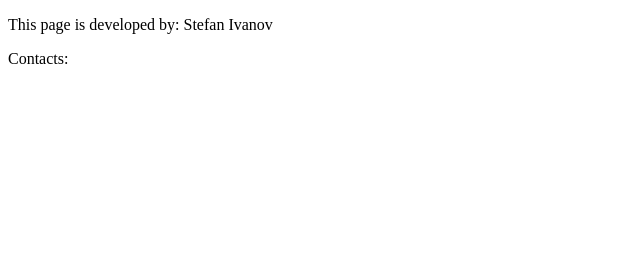
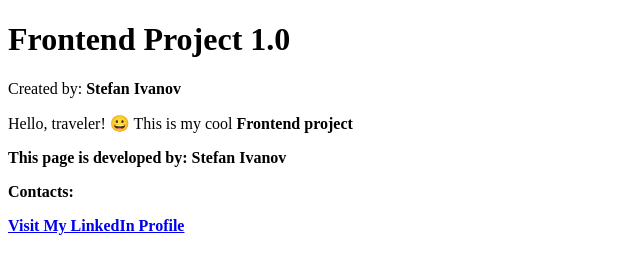
Before and after one commit to StefanIvanovC/HTML-CSS-JavaScript-FrontEndSite, a plain HTML site: page index.html in a window 1280 px wide. Shown: the whole page, without its empty margins (0-640 px from the left). Drawn offline with Linux system fonts and the light colour scheme.

Commit message:
add images folder with favicon, add heading, emoji and some info

```diff
--- a/index.html
+++ b/index.html
@@ -4,13 +4,18 @@
     <meta charset="UTF-8">
     <meta http-equiv="X-UA-Compatible" content="IE=edge">
     <meta name="viewport" content="width=device-width, initial-scale=1.0">
-    <title>Document</title>
+    <link rel="icon" type="image/x-icon" href="images/favicon-popeye16x16.png">
+    <title>FrontEnd</title>
 </head>
 <body>
-
+    <h1>Frontend Project 1.0</h1>
+    <p>Created by: <strong>Stefan Ivanov</strong></p>
+    <p>Hello, traveler! &#128512; This is my cool <strong>Frontend<strong> project</p>
 </body>
 <footer>
-    <p>This page is developed by: Stefan Ivanov<p>
+    <!-- ToDo: put my profile for LinkedIn -->
+    <p>This page is developed by: <strong>Stefan Ivanov</strong><p>
     <p>Contacts:</p>
+    <a href="TODO: Put my LinkedIn Profile">Visit My LinkedIn Profile</a>
 </footer>
 </html>
```
Also changed, not shown: images/favicon-popeye16x16.png (added).
